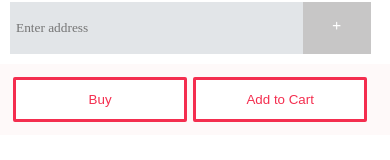
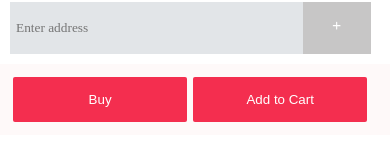
Before and after one commit to GokulakrishnanSivalingam/cloth-ecom-site, a React (Vite) app: page /buy/1 in a window 390 px wide. Shown: the part 578-738 px from the top of the page. Built offline with nearby package versions, Linux system fonts and the light colour scheme; a web font is replaced by a local one.

Commit message:
Update App.css

```diff
--- a/src/App.css
+++ b/src/App.css
@@ -230,7 +230,7 @@
                                             margin: 3px;
                                             border-radius: 2px;
                                         }
-                                      .buy button{
+                                      .buy button:hover{
                                         border:3px solid rgb(244, 46, 79);
                                         background-color:white;
                                         color:rgb(244, 46, 79);
@@ -337,8 +337,8 @@
                                             margin: 3px;
                                             border-radius: 2px;
                                         }
-                                      .buy button{
-                                        border:3px solid rgb(244, 46, 79);
+                                      .buy button:hover{
+                                        border:2px solid rgb(244, 46, 79);
                                         background-color:white;
                                         color:rgb(244, 46, 79);
                                       }
```
